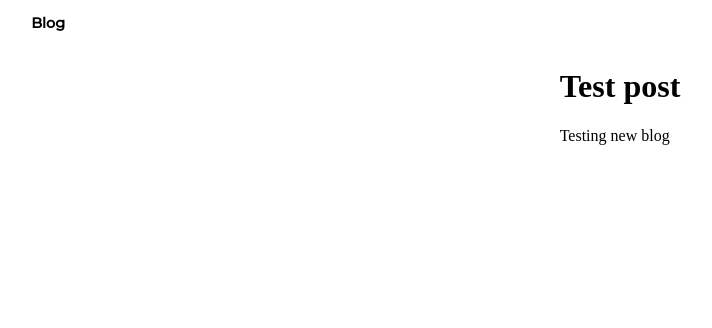
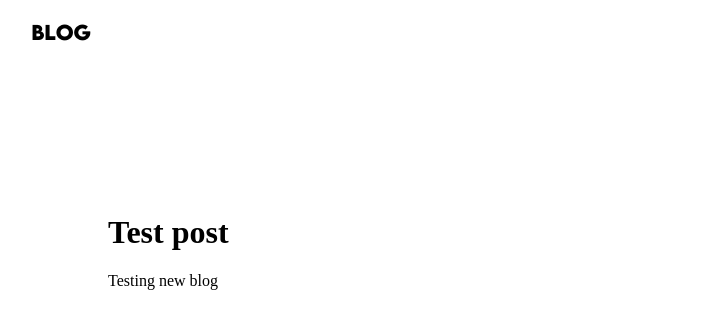
Before and after one commit to CodeJonesW/Wills_Blog, a Next.js app: page /blog in a window 1280 px wide. Shown: the top 328 px of the page, without its empty margins (20-732 px from the left). Built offline with nearby package versions, Linux system fonts and the light colour scheme.

Commit message:
updated blog styles

```diff
--- a/pages/blog.tsx
+++ b/pages/blog.tsx
@@ -1,12 +1,11 @@
 import { AnimatePresence } from "framer-motion";
+import { motion } from "framer-motion";
+import { FullScreenView, H3, HomeNavBar } from "../components/shared/styles";
 import styled from "styled-components";
-import { FullScreenView, H3, HomeNavBar } from "../components/shared/styles";
 import styles from "../styles/Home.module.css";
 import fs from "fs";
 import path from "path";
 import matter from "gray-matter";
-import { motion } from "framer-motion";
-import { OutlinedCard } from "../components/shared/card";
 
 const BlogContainer = styled(FullScreenView)`
   justify-content: center;
@@ -17,8 +16,16 @@ const BlogNavbar = styled(HomeNavBar)``;
 const PostsContainer = styled(motion.div)`
   display: flex;
   flex-direction: column;
-  align-items: center;
-  justify-content: center;
+  align-items: flex-start;
+  justify-content: flex-start;
+  padding: 10%;
+`;
+
+export const PageHeader = styled(H3)`
+  font-family: "LemonMilkBold";
+  color: "black";
+  max-width: 200px;
+  user-select: none;
 `;
 
 interface BlogProps {
@@ -43,7 +50,7 @@ export default function Blog({ posts }: BlogProps) {
         className={styles.quartzoBold}
       >
         <BlogNavbar>
-          <H3>Blog</H3>
+          <PageHeader style={{ fontSize: "1.2em" }}>Blog</PageHeader>
         </BlogNavbar>
         <PostsContainer>
           {posts.map((post, index) => {
```
